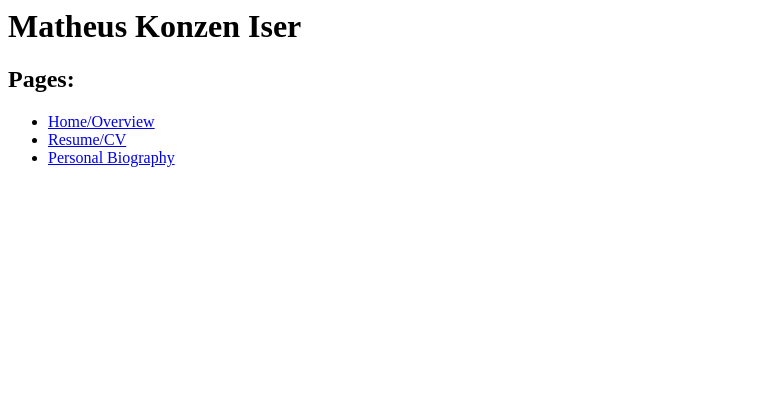
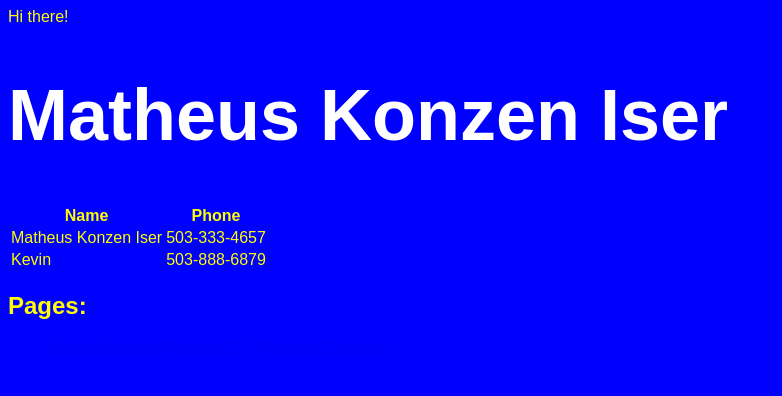
Before and after one commit to matheuskiser/pcg2015_mki, a plain HTML site: page site/index.html in a window 1280 px wide. Shown: the whole page, without its empty margins (0-782 px from the left). Drawn offline with Linux system fonts and the light colour scheme.

Commit message:
Added more functionality

```diff
--- a/site/index.html
+++ b/site/index.html
@@ -1,9 +1,28 @@
+<!doctype html>
 <html>
 	<head>
 		<title>Matheus Konzen Iser - About Me</title>
+		<link href="style.css" type="text/css" rel="stylesheet">
+		<script src="main.js"></script>
 	</head>
 	<body>
 		<h1>Matheus Konzen Iser</h1>
+
+		<table>
+			<tr>
+				<th>Name</th>
+				<th>Phone</th>
+			</th>
+			<tr>
+				<td>Matheus Konzen Iser</td>
+				<td>503-333-4657</td>
+			</tr>
+			<tr>
+				<td>Kevin</td>
+				<td>503-888-6879</td>
+			</tr>
+		</table>
+
 		<h2>Pages:</h2>
 		<ul>
 			<li>
--- /dev/null
+++ b/site/main.js
@@ -0,0 +1,2 @@
+document.write("Hi there!");
+console.log("Hi there!");
--- /dev/null
+++ b/site/style.css
@@ -0,0 +1,12 @@
+body {
+	background-color: Blue;
+	color: Yellow;
+	font-family: sans-serif;
+}
+h1 {
+	font-size: 72px;
+	color: white;
+}
+li {
+	display: inline-block;
+}
```
Also changed, not shown: site/bio.html (+3 -0 lines), site/resume_cv.html (+3 -0 lines).
